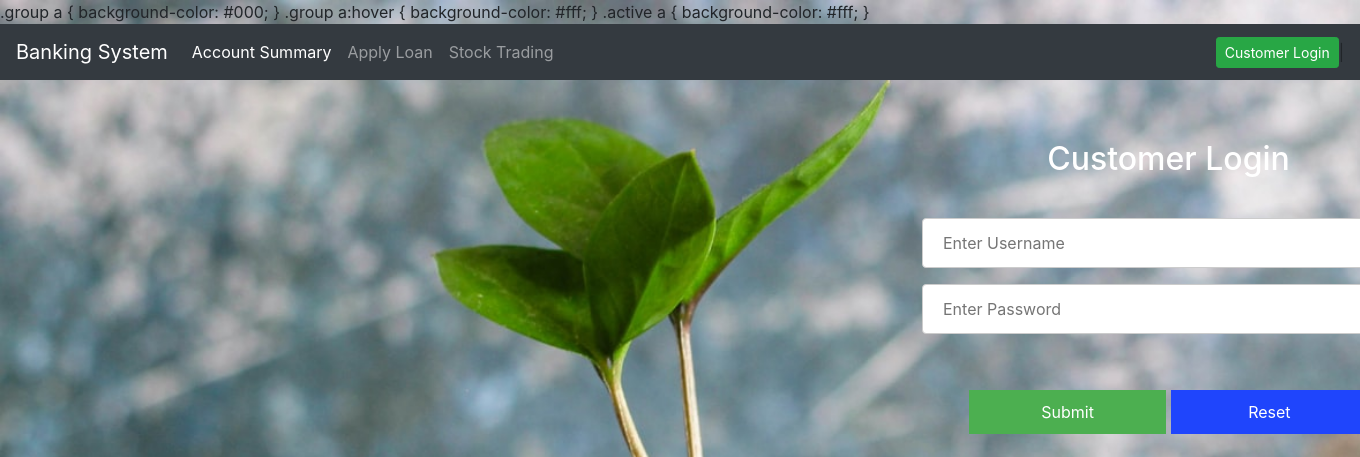
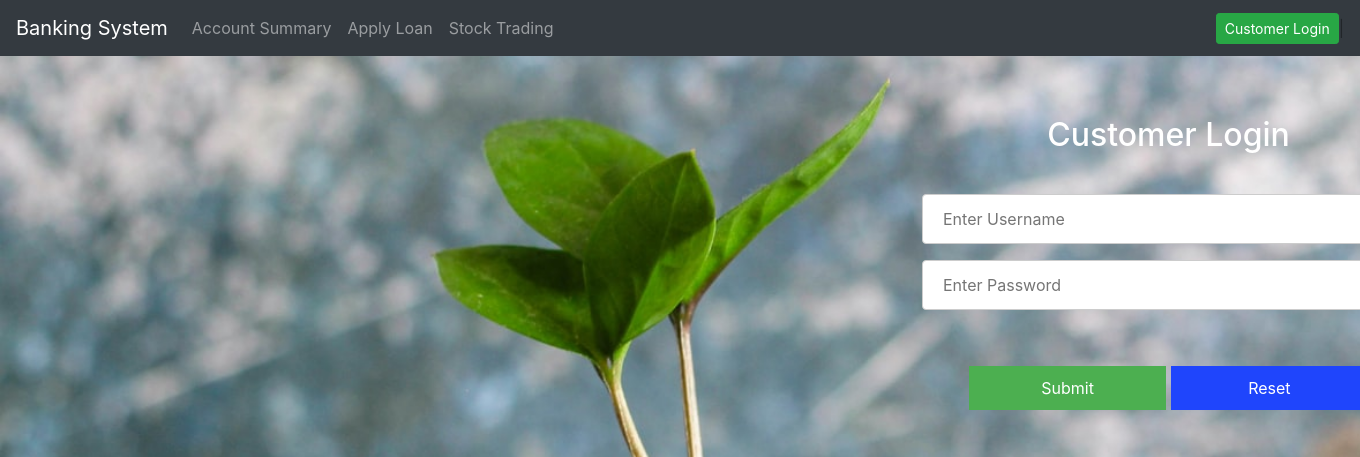
Before and after one commit to MaduMitha-Ravi/Django-Banking-App, a Django app: page /Customer/customer_login/ in a window 1360 px wide; the page is wider, and only the part inside the window is pictured. Shown: the top 457 px of that part. Run offline with Django 3.2, Linux system fonts and the light colour scheme; some libraries are stand-ins or nearby versions.

Commit message:
Update headertab.html

```diff
--- a/templates/Customer/headertab.html
+++ b/templates/Customer/headertab.html
@@ -1,13 +1,3 @@
-.group a {
-    background-color: #000;
-}
-.group a:hover {
-    background-color: #fff;
-}
-.active a {
-    background-color: #fff;
-}
-
 <nav class="navbar navbar-expand-lg navbar-dark bg-dark">
   <a class="navbar-brand" href="{% url 'Customer:customermainpage' %}">Banking System</a>
   <button class="navbar-toggler" type="button" data-toggle="collapse" data-target="#navbarSupportedContent" aria-controls="navbarSupportedContent" aria-expanded="false" aria-label="Toggle navigation">
@@ -16,7 +6,7 @@
 
   <div class="collapse navbar-collapse" id="navbarSupportedContent">
     <ul class="navbar-nav mr-auto">
-      <li class="nav-item active">
+      <li class="nav-item ">
         <a class="nav-link" href="{% url 'Customer:customermainpage' %}">Account Summary</a>
       </li>
       <li class="nav-item">
```
